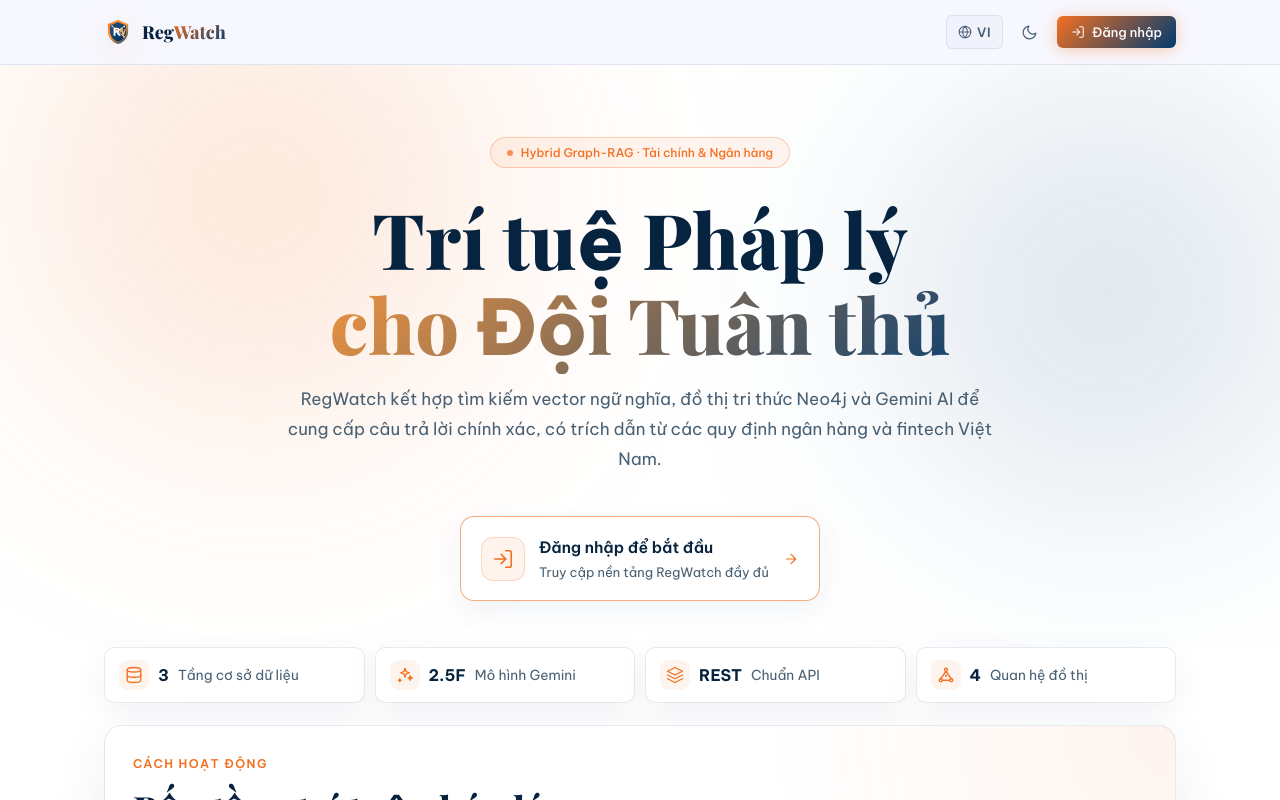
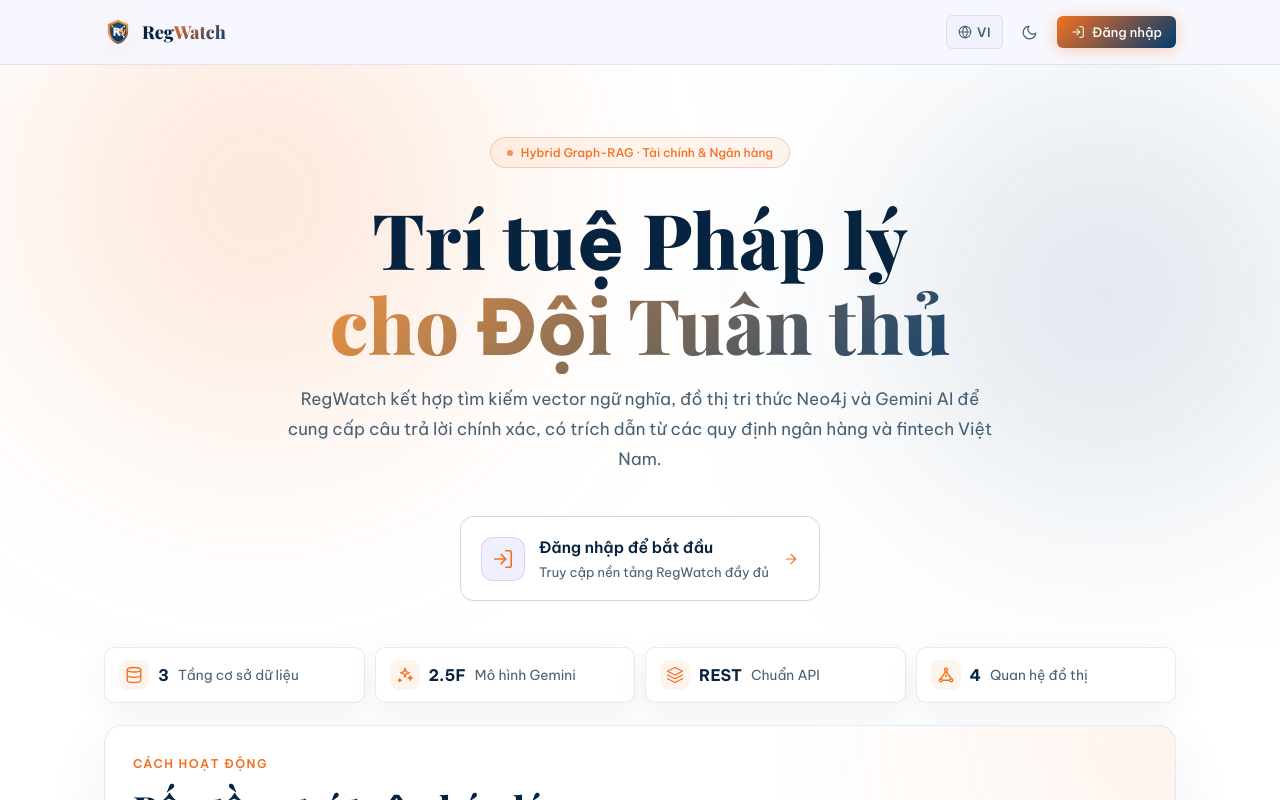
Before and after one commit to nguyenmarch/RegWatch, a React (Vite) app in the folder frontend/: page / in a window 1280 px wide. Shown: the top 800 px of the page. Built offline with nearby package versions, Linux system fonts and the light colour scheme.

Commit message:
chore: fix UI

```diff
--- a/frontend/src/styles/index.css
+++ b/frontend/src/styles/index.css
@@ -772,21 +772,21 @@
 .hero-nav-card:hover {
   border-color: var(--indigo);
   transform: translateY(-3px);
-  box-shadow: 0 8px 32px rgba(243,112,33,0.2);
+  box-shadow: 0 8px 32px rgba(99,102,241,0.18);
 }
 .hero-nav-card:hover::before { opacity: 0.04; }
 
 .hero-nav-card--primary {
-  border-color: rgba(243,112,33,0.35);
-  background: rgba(243,112,33,0.06);
+  border-color: rgba(99,102,241,0.35);
+  background: rgba(99,102,241,0.06);
 }
 
 .hero-nav-card-icon {
   width: 44px; height: 44px;
   border-radius: 12px;
   display: flex; align-items: center; justify-content: center;
-  background: rgba(243,112,33,0.12);
-  border: 1px solid rgba(243,112,33,0.2);
+  background: rgba(99,102,241,0.1);
+  border: 1px solid rgba(99,102,241,0.2);
   color: var(--indigo);
   flex-shrink: 0;
   position: relative;
@@ -858,16 +858,16 @@
   gap: 14px;
   padding: 18px 20px;
   border-radius: 14px;
-  background: #fff;
-  border: 1.5px solid rgba(243,112,33,0.58);
-  box-shadow: 0 10px 28px rgba(0, 59, 113, 0.06);
+  background: var(--bg-2);
+  border: 1px solid var(--border-h);
+  box-shadow: var(--shadow);
   isolation: isolate;
 }
 
 .home-action-grid .hero-nav-card:hover {
-  border-color: #f37021;
+  border-color: var(--indigo);
   transform: translateY(-2px);
-  box-shadow: 0 16px 34px rgba(243,112,33,0.14);
+  box-shadow: 0 16px 34px rgba(99,102,241,0.15);
 }
 
 .home-action-grid .hero-nav-card:only-child {
@@ -885,19 +885,19 @@
   width: 44px;
   height: 44px;
   border-radius: 12px;
-  background: rgba(243,112,33,0.08);
-  border-color: rgba(243,112,33,0.22);
+  background: rgba(99,102,241,0.1);
+  border-color: rgba(99,102,241,0.2);
 }
 
 .home-action-grid .hero-nav-card-title {
   font-size: 0.98rem;
-  color: #06233f;
+  color: var(--text-1);
 }
 
 .home-action-grid .hero-nav-card-desc {
   margin-top: 3px;
   line-height: 1.45;
-  color: #486073;
+  color: var(--text-2);
 }
 
 .home-action-grid .hero-nav-card-arrow {
```
